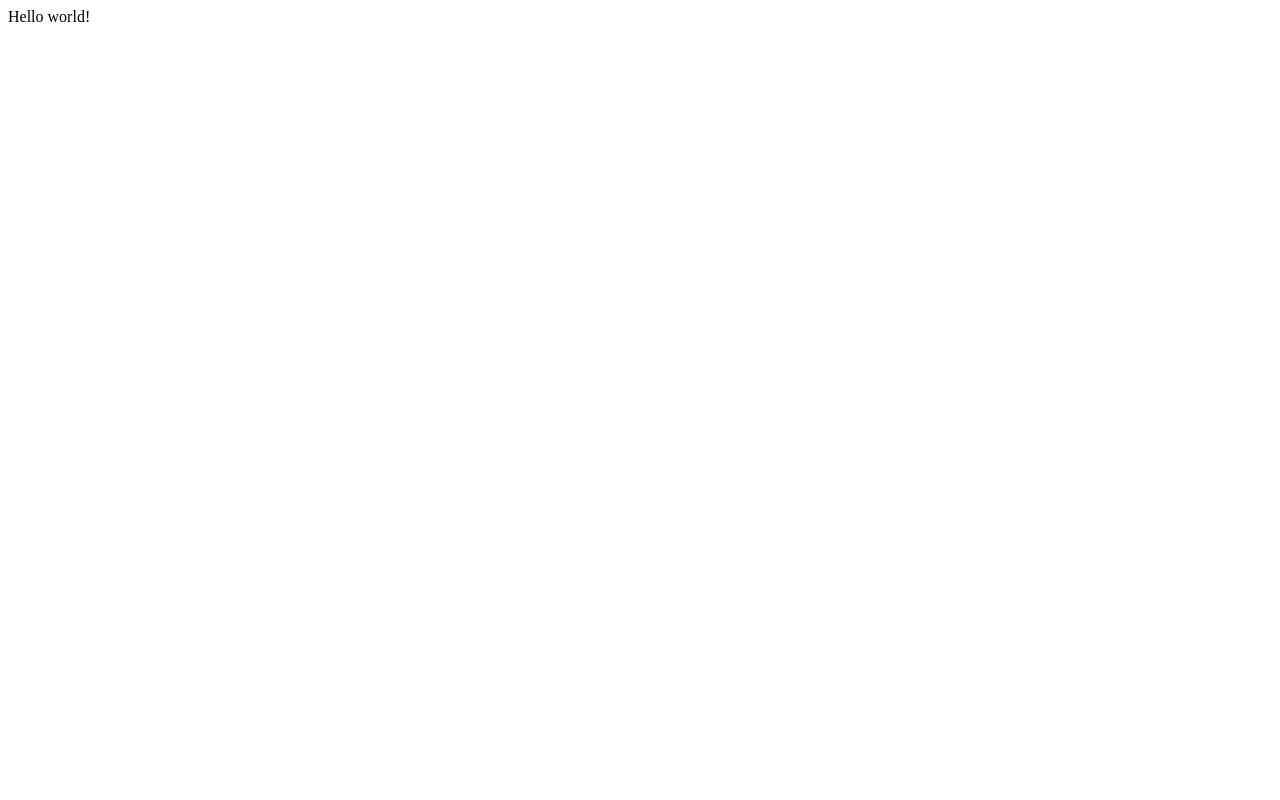
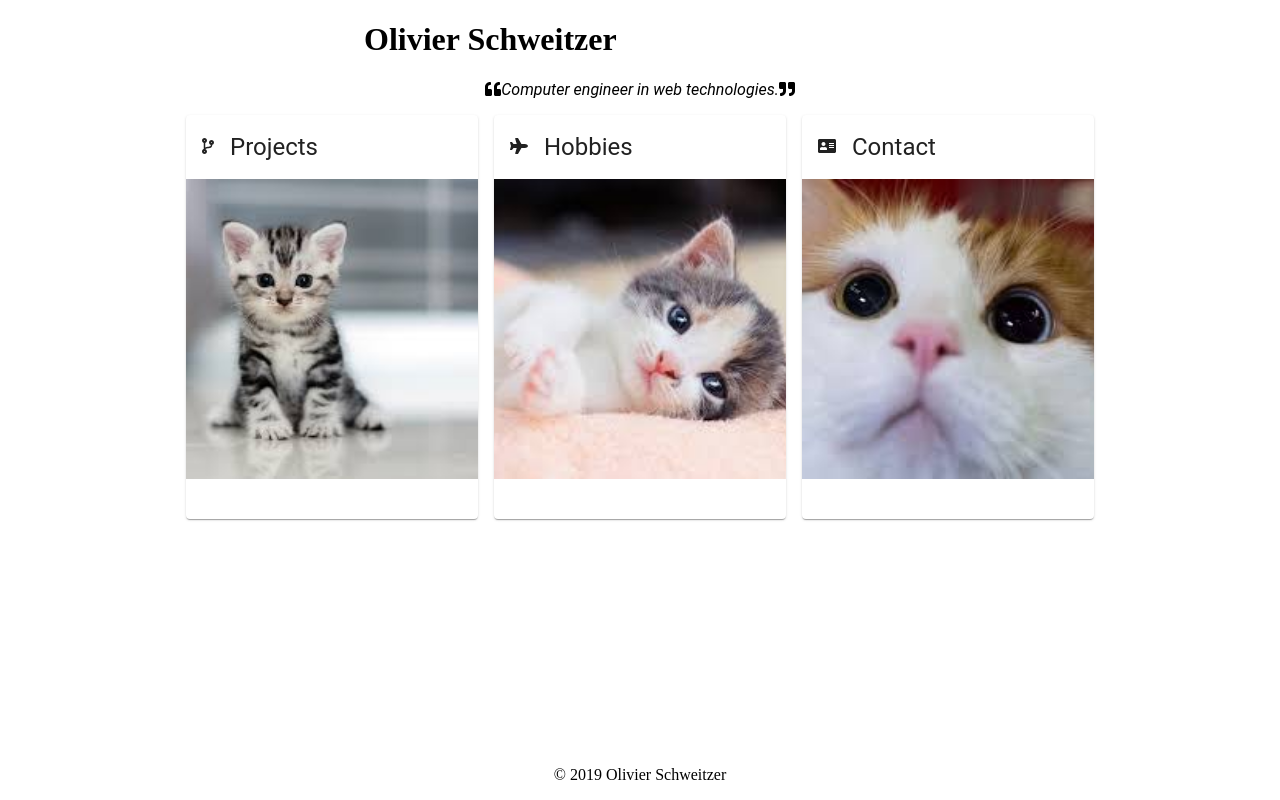
Before and after one commit to oschweitzer/gatsby-site, a Gatsby site: page / in a window 1280 px wide. Built offline with nearby package versions, Linux system fonts and the light colour scheme; Gatsby itself is replaced by a stand-in of ours.

Commit message:
feat: create homepage component

```diff
--- a/gatsby-config.js
+++ b/gatsby-config.js
@@ -5,5 +5,8 @@
  */
 
 module.exports = {
-  /* Your site config here */
-}
+    /* Your site config here */
+    plugins: [{
+        resolve: 'gatsby-plugin-material-ui'
+    }]
+};
--- a/package.json
+++ b/package.json
@@ -13,7 +13,13 @@
         "test": "echo \"Write tests! -> https://gatsby.dev/unit-testing\""
     },
     "dependencies": {
+        "@fortawesome/fontawesome-svg-core": "^1.2.19",
+        "@fortawesome/free-solid-svg-icons": "^5.9.0",
+        "@fortawesome/react-fontawesome": "^0.1.4",
+        "@material-ui/core": "^4.2.1",
+        "@material-ui/styles": "^4.2.1",
         "gatsby": "^2.13.39",
+        "gatsby-plugin-material-ui": "^2.1.4",
         "react": "^16.8.6",
         "react-dom": "^16.8.6"
     },
--- /dev/null
+++ b/src/components/footer.js
@@ -0,0 +1,8 @@
+import React from "react";
+import styles from "./footer.module.css";
+
+export default () => (
+  <footer className={styles.footer}>
+    <p>© 2019 Olivier Schweitzer</p>
+  </footer>
+);
--- /dev/null
+++ b/src/components/footer.module.css
@@ -0,0 +1,7 @@
+.footer {
+    position: fixed;
+    left: 0;
+    bottom: 0;
+    width: 100%;
+    text-align: center;
+}
--- /dev/null
+++ b/src/components/home.js
@@ -0,0 +1,24 @@
+import Container from "@material-ui/core/Container";
+import React from "react";
+import styles from "./home.module.css";
+import NavigationCards from "./navigation-cards";
+import Footer from "./footer";
+import { faQuoteRight, faQuoteLeft } from "@fortawesome/free-solid-svg-icons";
+import { FontAwesomeIcon } from "@fortawesome/react-fontawesome";
+
+export default () => (
+  <React.Fragment>
+    <Container maxWidth="sm">
+      <h1 className={styles.mainTitle}> Olivier Schweitzer </h1>
+      <blockquote className={styles.description}>
+        <FontAwesomeIcon icon={faQuoteLeft} />
+        <span>Computer engineer in web technologies.</span>
+        <FontAwesomeIcon icon={faQuoteRight} />
+      </blockquote>
+    </Container>
+    <Container className={styles.navigationCardsComponent}>
+      <NavigationCards></NavigationCards>
+    </Container>
+    <Footer></Footer>
+  </React.Fragment>
+);
--- /dev/null
+++ b/src/components/home.module.css
@@ -0,0 +1,14 @@
+.main-title {
+    font-family: 'Roboto';
+    text-align: center;
+}
+
+.description {
+    font-family: 'Roboto';
+    font-style: italic;
+    text-align: center;
+}
+
+.navigation-cards-component {
+    margin-top: 5%;
+}
--- /dev/null
+++ b/src/components/navigation-cards.js
@@ -0,0 +1,72 @@
+import React from "react";
+import {
+  Grid,
+  Card,
+  CardContent,
+  CardHeader,
+  CardMedia
+} from "@material-ui/core";
+import {
+  faCodeBranch,
+  faPlane,
+  faAddressCard
+} from "@fortawesome/free-solid-svg-icons";
+import { FontAwesomeIcon } from "@fortawesome/react-fontawesome";
+import projectsImage from "../../static/projects.jpeg";
+import contactImage from "../../static/contact.jpeg";
+import hobbiesImage from "../../static/hobbies.jpeg";
+import styles from "./navigation-cards.module.css";
+
+export default () => (
+  <Grid container justify="center" spacing={2}>
+    <Grid item xs={3}>
+      <Card>
+        <CardHeader
+          className={styles.cardHeader}
+          title="Projects"
+          titleTypographyProps={{ variant: "h5" }}
+          avatar={<FontAwesomeIcon icon={faCodeBranch} />}
+        ></CardHeader>
+        <CardMedia
+          className={styles.image}
+          image={projectsImage}
+          title="Projects screenshots"
+        ></CardMedia>
+        <CardContent></CardContent>
+      </Card>
+    </Grid>
+
+    <Grid item xs={3}>
+      <Card>
+        <CardHeader
+          className={styles.cardHeader}
+          title="Hobbies"
+          titleTypographyProps={{ variant: "h5" }}
+          avatar={<FontAwesomeIcon icon={faPlane} />}
+        ></CardHeader>
+        <CardMedia
+          className={styles.image}
+          image={hobbiesImage}
+          title="Hobbies photos"
+        ></CardMedia>
+        <CardContent></CardContent>
+      </Card>
+    </Grid>
+    <Grid item xs={3}>
+      <Card>
+        <CardHeader
+          className={styles.cardHeader}
+          title="Contact"
+          titleTypographyProps={{ variant: "h5" }}
+          avatar={<FontAwesomeIcon icon={faAddressCard} />}
+        ></CardHeader>
+        <CardMedia
+          className={styles.image}
+          image={contactImage}
+          title="Contact form screenshot"
+        ></CardMedia>
+        <CardContent></CardContent>
+      </Card>
+    </Grid>
+  </Grid>
+);
--- /dev/null
+++ b/src/components/navigation-cards.module.css
@@ -0,0 +1,7 @@
+.image {
+    height: 300px;
+}
+
+.card-header {
+    font-size: 1.5em;
+}
--- a/src/pages/index.js
+++ b/src/pages/index.js
@@ -1,3 +1,4 @@
-import React from "react"
+import React from "react";
+import Home from "../components/home";
 
-export default () => <div>Hello world!</div>
+export default () => <Home></Home>;
```
Also changed, not shown: static/contact.jpeg (added), static/hobbies.jpeg (added), static/projects.jpeg (added), 2 other files.
